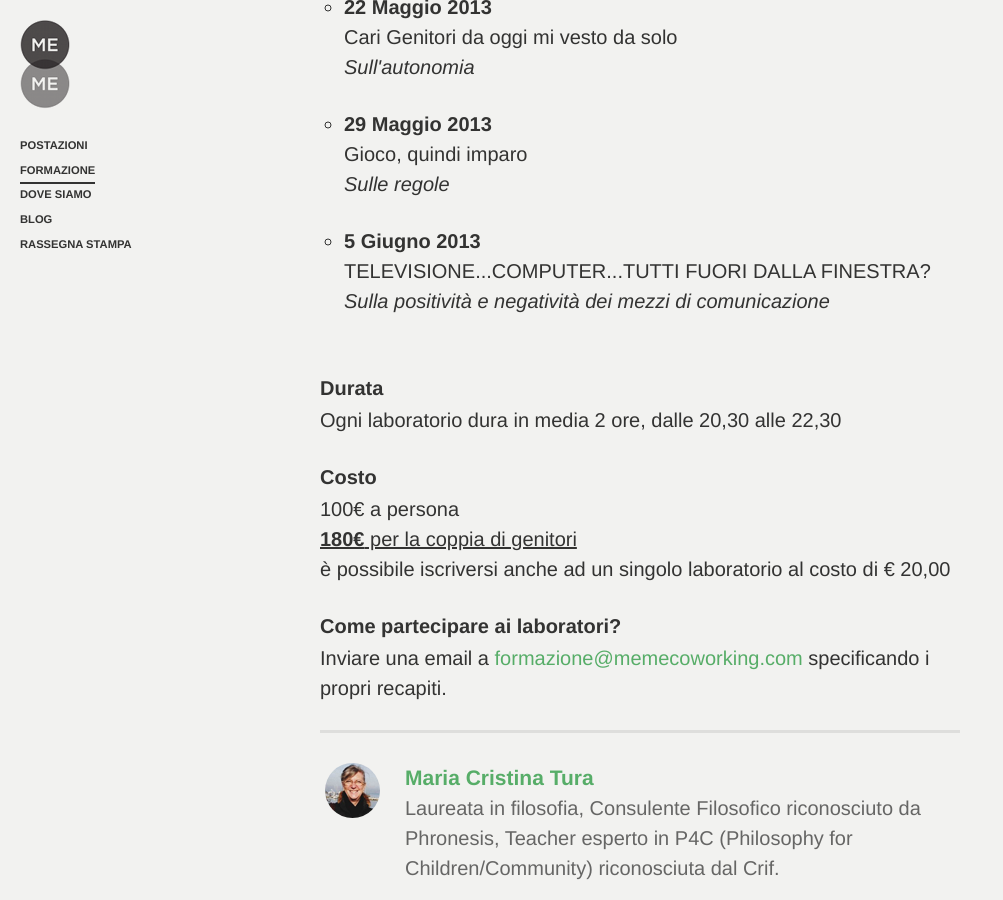
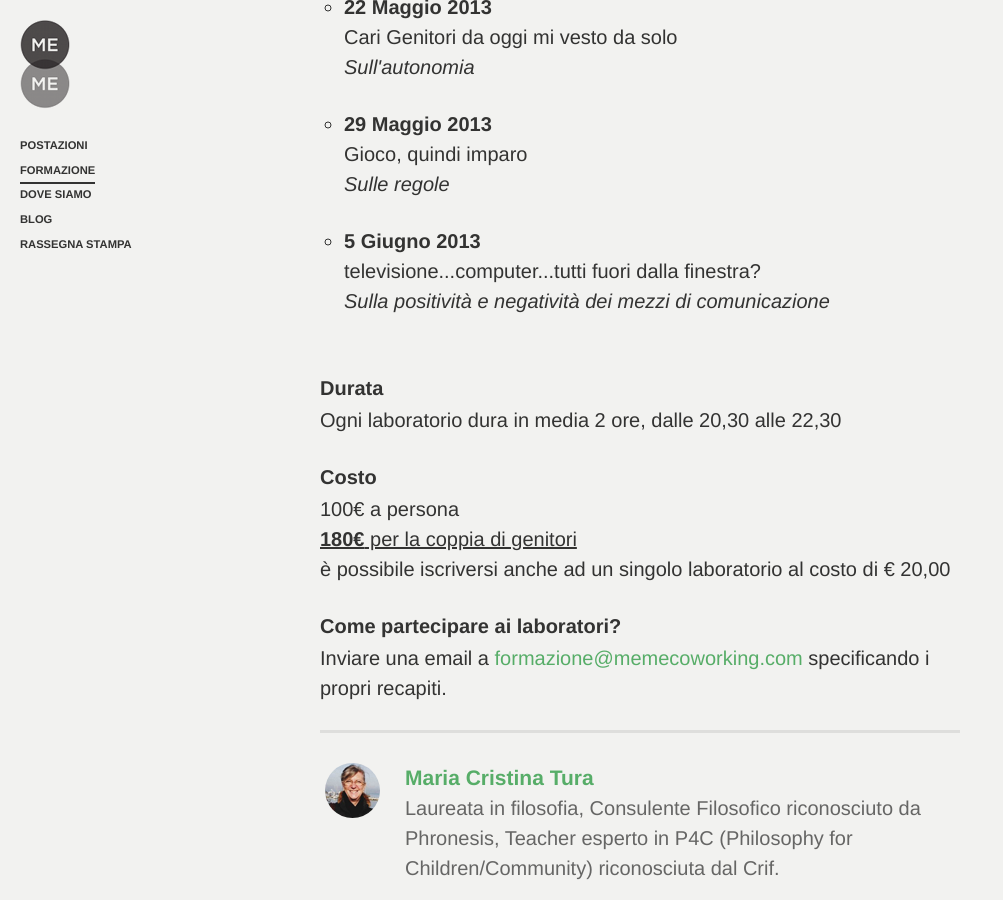
Before and after one commit to memecoworking/memecoworking.github.com, a Jekyll site: the page laboratorio-genitori.html, which Jekyll copies as it is, in a window 1280 px wide and 900 px high, scrolled down 954 px. Shown: the whole window, without its empty margins (0-1003 px from the left). Built offline with Jekyll 4.4.1, drawn with Linux system fonts in a browser that asks for light colours; Markdown is read by kramdown in place of the engine named in the settings; comment, search, counter and statistics services are not loaded; some of the changed lines change nothing that is shown.

Commit message:
some errors solved

```diff
--- a/laboratorio-genitori.html
+++ b/laboratorio-genitori.html
@@ -3,8 +3,8 @@
 <head>
   <meta name="viewport" content="width=device-width; initial-scale=1.0">
   <meta http-equiv="Content-Type" content="text/html; charset=utf-8">
-  <title>Social Media per professionisti - Meme Coworking</title>
-  <meta name="description" content="Laboratori per genitori">
+  <title>Laboratorio per genitori - Meme Coworking</title>
+  <meta name="description" content="Laboratorio per genitori">
   <link rel="shortcut icon" type="image/x-icon" href="/favicon.ico">
   <link rel="icon" type="image/x-icon" href="/favicon.ico">
   <link rel="stylesheet" type="text/css" href="http://fonts.googleapis.com/css?family=Lato:400,700,400italic">
@@ -12,7 +12,7 @@
   <meta property="og:description" content="I laboratori offrono la possibilità di un fattivo scambio di opinioni e la presa di coscienza del proprio ruolo." />
   <meta property="og:image" content="http://memecoworking.com/images/corsi_cristina-150x150.png" />
   <meta property="og:site_name" content="Meme Coworking" />
-  <meta property="og:title" content="Laboratori per genitori" />
+  <meta property="og:title" content="Laboratorio per genitori" />
   <meta property="og:type" content="article" />
   <meta property="og:url" content="http://memecoworking.com/laboratorio-genitori.html" />
   <!--[if IE]>
@@ -103,7 +103,7 @@
         <li>
           <strong>5 Giugno 2013</strong>
           <p>
-            TELEVISIONE...COMPUTER...TUTTI FUORI DALLA FINESTRA?
+            televisione...computer...tutti fuori dalla finestra?<br/>
             <i>Sulla positività e negatività dei mezzi di comunicazione</i>
           </p>
         </li>
```
